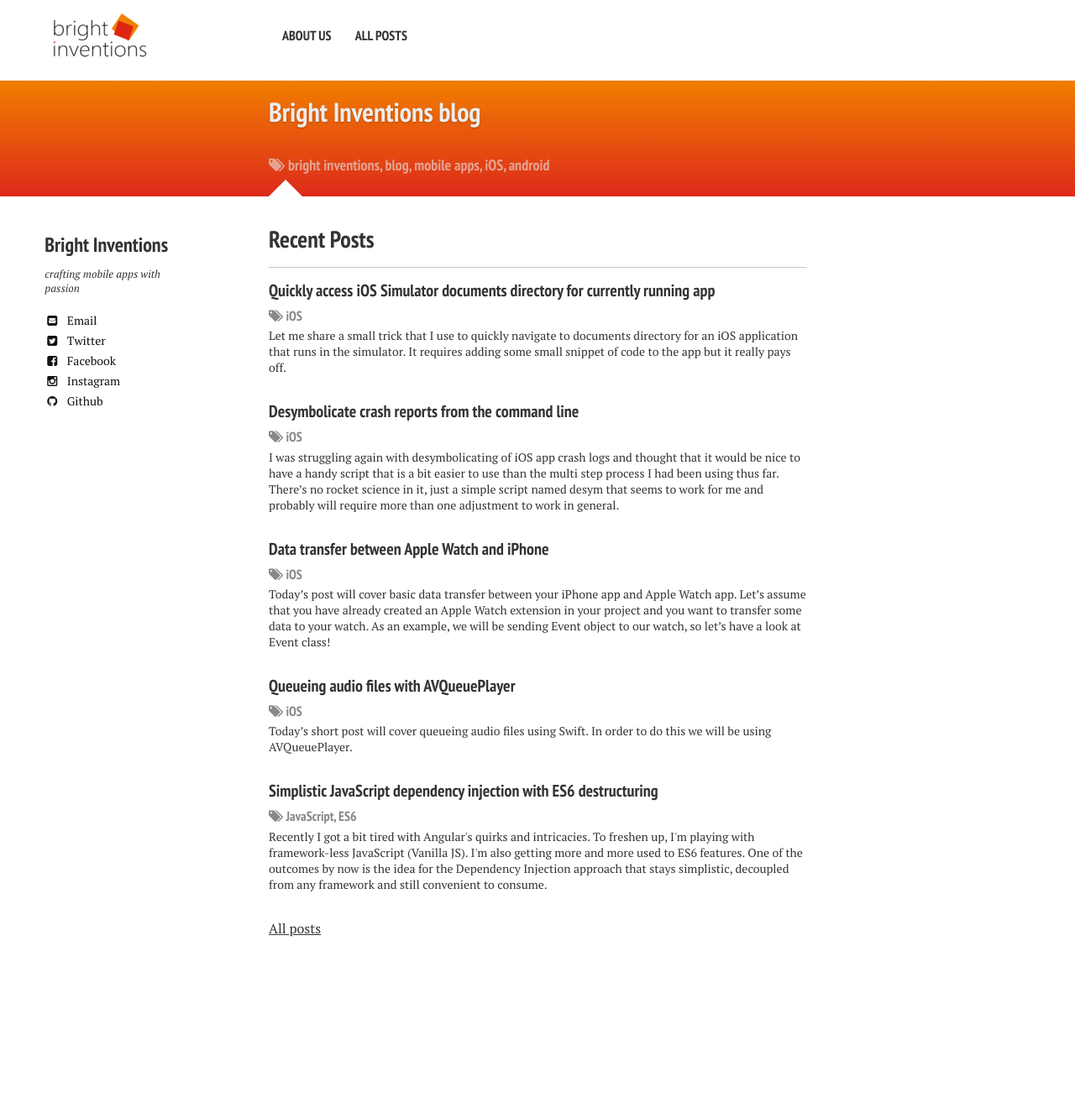
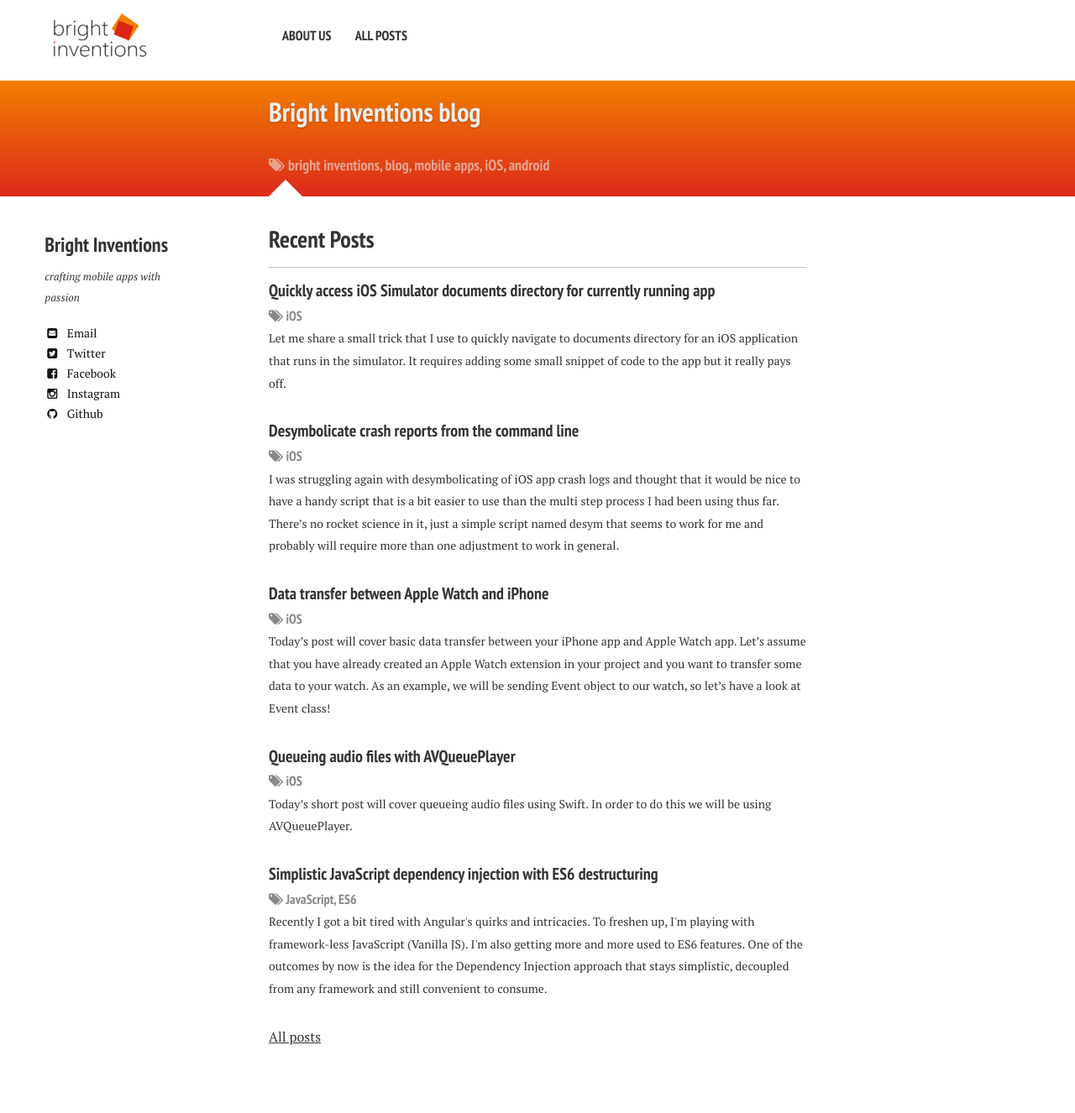
Before and after one commit to bright/bright.github.io, a Jekyll site: the page built from index.md, in a window 1280 px wide. Shown: the whole page at 84% size. Built offline with Jekyll 4.4.1, drawn with Linux system fonts in a browser that asks for light colours; nearby versions of some CDN libraries; Markdown is read by kramdown in place of the engine named in the settings; before the commit the page ends 1197 px from its top, so only the background shows below that.

Commit message:
Make line height greater

```diff
--- a/_sass/typography.scss
+++ b/_sass/typography.scss
@@ -111,6 +111,7 @@ blockquote {
 // Paragraphs
 // --------------------------------------------------
 p {
+	line-height: $line-height;
 	margin: 0 0 $indent-var;
 	// sibling indentation
   @if $paragraph-indent == true {
--- a/_sass/variables.scss
+++ b/_sass/variables.scss
@@ -6,6 +6,7 @@ $base-font: 'PT Serif', serif;
 $heading-font: 'PT Sans Narrow', sans-serif;
 $code-font: Monaco, "Courier New", "DejaVu Sans Mono", "Bitstream Vera Sans Mono", monospace;
 $alt-font: $base-font;
+$line-height: 190%;
 
 // COLOR ======================================================
 $bodycolor      : #fff;
```
